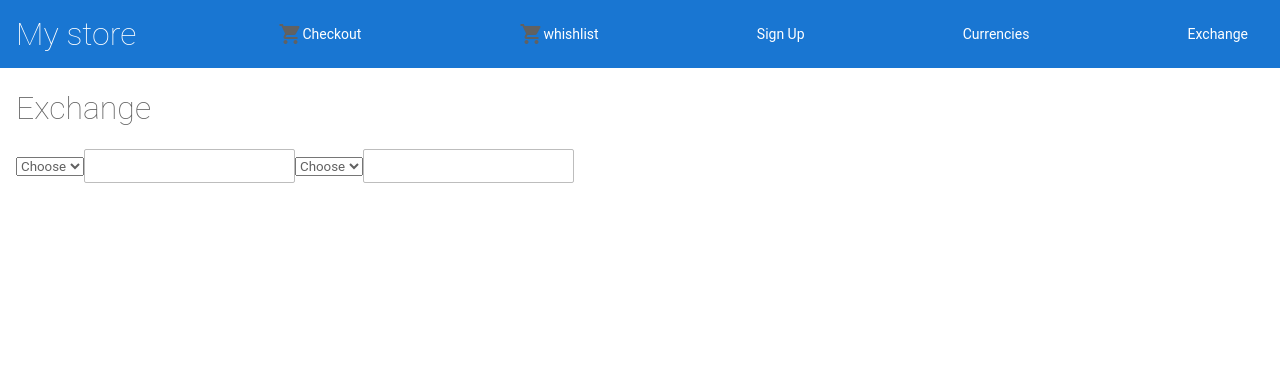
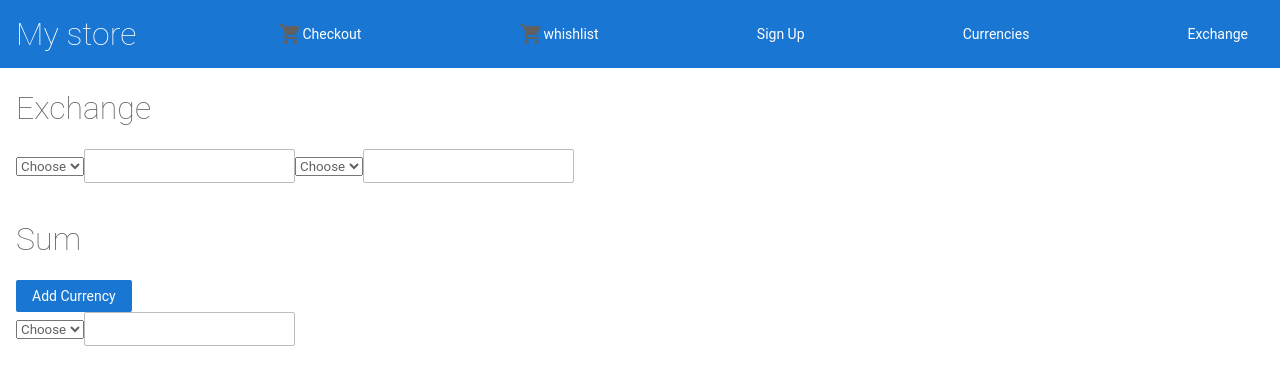
Before and after one commit to DOKVADZETAKO/angular-tutorial-1, an Angular app: page /exchange in a window 1280 px wide. Shown: the top 384 px of the page. Built offline with nearby package versions, Linux system fonts and the light colour scheme.

Commit message:
feat(Observable): In progress task-3

```diff
--- a/src/app/exchange/exchange.component.html
+++ b/src/app/exchange/exchange.component.html
@@ -11,3 +11,23 @@
     <option [value]="currency" *ngFor="let currency of currencies">{{currency}}</option>
 </select>
 <input type="number" (keyup)="keyUp2($event.target.value); change2(); exchange()" [value]="secondCurrencyValue">
+
+
+<!-- task-3 -->
+
+<h1>Sum</h1>
+
+<button (click)="addCurrency()">Add Currency</button>
+
+<form [formGroup]="arrayForm">
+    <div formArrayName="input">
+        <div *ngFor="let input of inputs; let i = index">
+            <select (change)="onChange3($event.target.value);">
+                <option value="Choose Currency">Choose</option>
+                <option [value]="currency" *ngFor="let currency of currencies">{{currency}}</option>
+            </select>
+            <input type="number" [formControlName]="i" (keyup)="keyUp3($event.target.value); sum() "
+                [value]="currency3Value">
+        </div>
+    </div>
+</form>
--- a/src/app/exchange/exchange.component.ts
+++ b/src/app/exchange/exchange.component.ts
@@ -1,8 +1,9 @@
 import { Component, OnInit } from '@angular/core';
 import { CurrencyService } from './../currency.service'
-import { FormBuilder } from '@angular/forms';
+//import { FormBuilder } from '@angular/forms';
 import { Observable } from 'rxjs';
 import { HttpClient } from '@angular/common/http';
+import { FormGroup, FormBuilder, FormArray } from '@angular/forms';
 
 
 @Component({
@@ -14,13 +15,19 @@ export class ExchangeComponent implements OnInit {
   currencies;
   firstCurrencyValue: number;
   secondCurrencyValue: number;
+  thirdCurrencyValue: number;
   currency1;
   currency2;
+  currency3;
   Observer;
   rates;
   test1;
   test2;
-  constructor(private currencyService: CurrencyService,
+  form: FormGroup;
+  arrayForm: FormGroup;
+  constructor(
+    private currencyService: CurrencyService,
+    private fb: FormBuilder,
     private http: HttpClient,
     private formBuilder: FormBuilder) {
     this.currencies = currencyService.getcurrencies();
@@ -28,7 +35,12 @@ export class ExchangeComponent implements OnInit {
   }
 
   ngOnInit() {
-
+    this.form = this.fb.group({
+      input: ''
+    });
+    this.arrayForm = this.fb.group({
+      input: this.fb.array([this.createInput()])
+    })
   }
 
   onChange(value) {
@@ -82,4 +94,45 @@ export class ExchangeComponent implements OnInit {
     const result2 = +Object.values(value.rates)
     this.firstCurrencyValue = this.secondCurrencyValue * result2;
   }
+
+  // task-3
+
+  keyUp3(value) {
+    this.thirdCurrencyValue = value;
+   // console.log(value);
+  }
+
+  onChange3(value) {
+    this.currency3 = value;
+   // console.log(value);
+  }
+
+  get inputs() {
+    return (this.arrayForm.get('input') as FormArray).controls;
+  }
+
+  createInput() {
+    return this.fb.control('')
+  }
+
+  addCurrency() {
+    const control = this.arrayForm.get('input') as FormArray;
+    control.push(this.createInput());
+  }
+
+
+  sum() {
+    if (this.currency3) {
+      const url = ` https://api.exchangeratesapi.io/latest?base=${'USD'}&symbols=${this.currency3}`;
+      this.http.get(url).subscribe(value => {
+        this.updateThirdCurrencyValue(value);
+        //console.log(value);
+      });
+    }
+  }
+
+  updateThirdCurrencyValue(value) {
+    const result3 = +Object.values(value.rates);
+    this.thirdCurrencyValue = this.thirdCurrencyValue * result3;
+  }
 }
```
